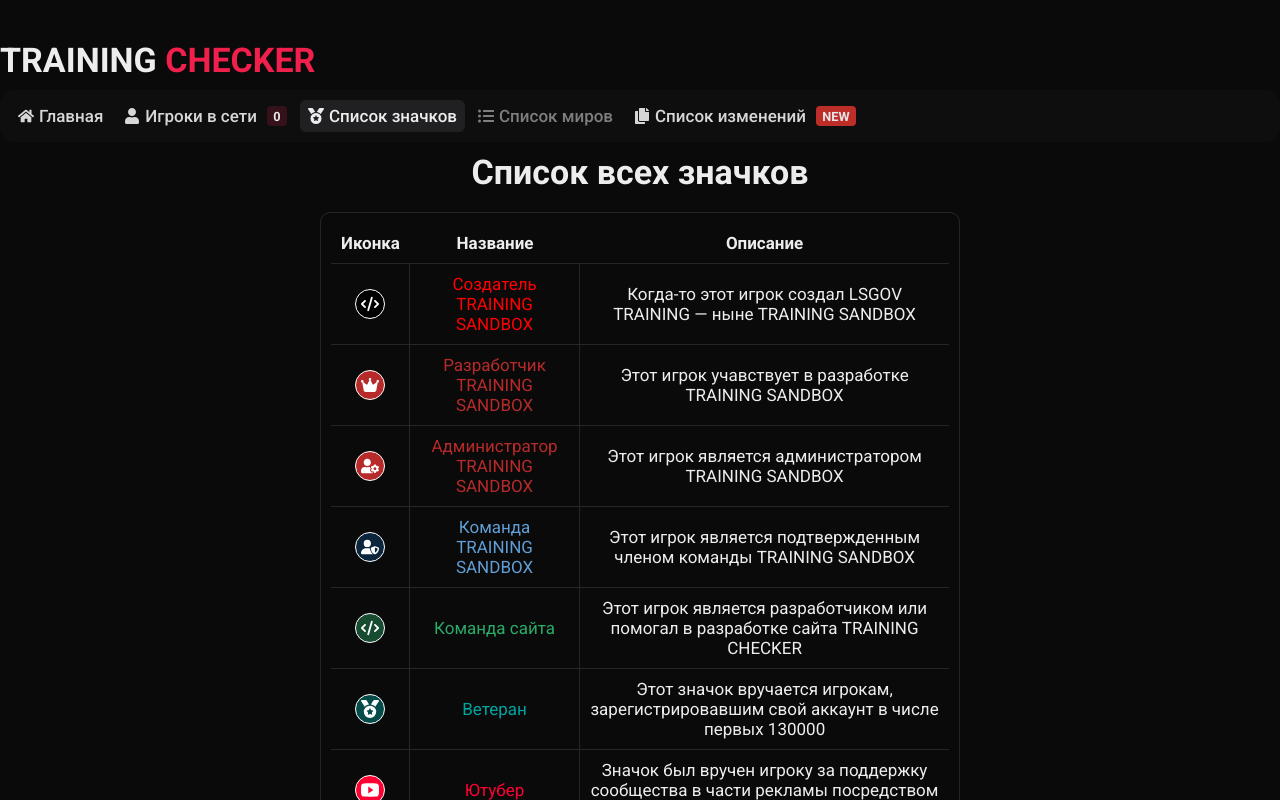
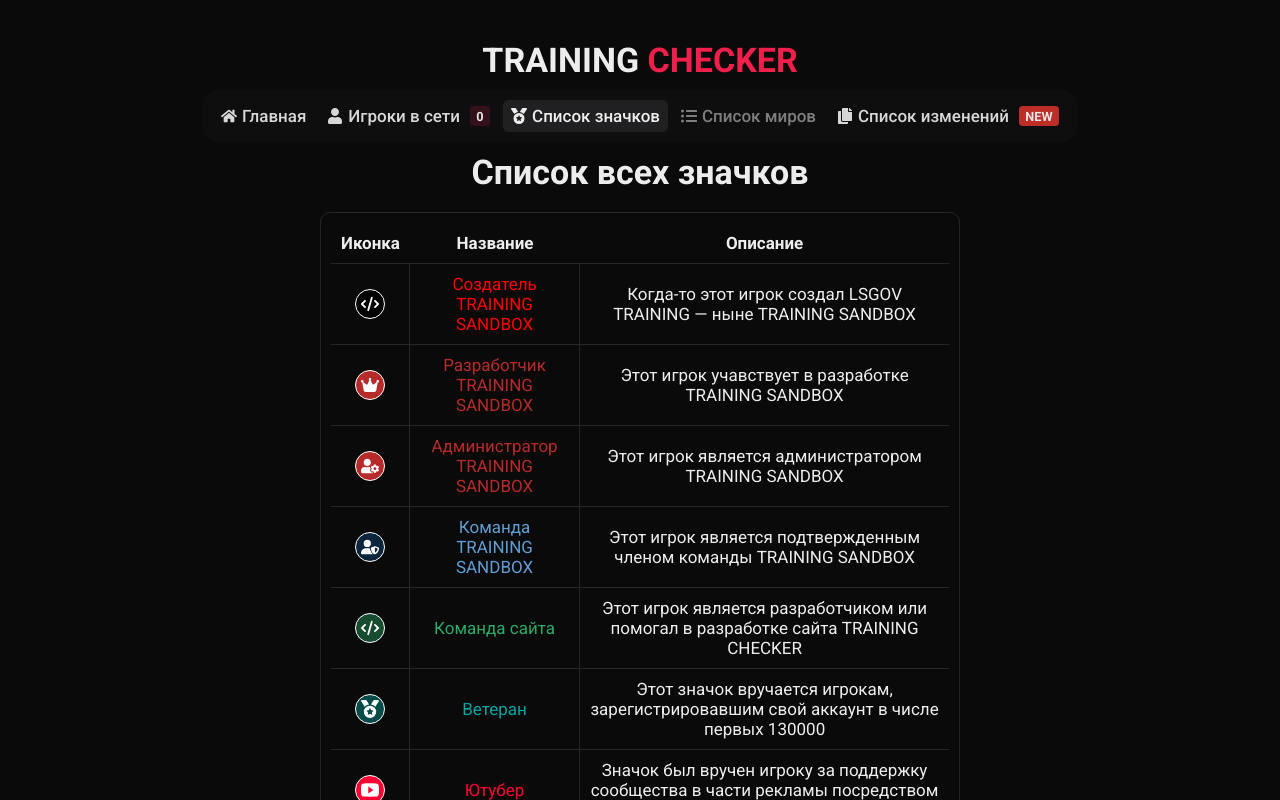
Before and after one commit to caseapia/trainingchecker, a Next.js app: page /badges in a window 1280 px wide. Shown: the top 800 px of the page. Built offline with nearby package versions, Linux system fonts and the light colour scheme; no server answers.

Commit message:
fix: fixed header display on pc

```diff
--- a/src/modules/Header/Header.module.scss
+++ b/src/modules/Header/Header.module.scss
@@ -1,8 +1,3 @@
-@keyframes hoveranimation {
-  0% { width: 0%; }
-  100% { width: 100%; }
-}
-
 .redspan {
   color: #f01f4b;
 }
@@ -10,6 +5,10 @@
 .header {
   margin-top: 40px;
   width: 100%;
+    &.pc {
+      display: grid;
+      place-items: center;
+    }
 }
 
 .badge {
--- a/src/modules/Header/Header.tsx
+++ b/src/modules/Header/Header.tsx
@@ -151,7 +151,7 @@ export const Header = () => {
           </motion.div>
         )}
       </AnimatePresence>
-        <header className={styles.header}>
+        <header className={`${styles.header} ${!isMobile ? styles.pc : ''}`}>
           {isMobile && (
             <Button
               type="Outlined"
```
